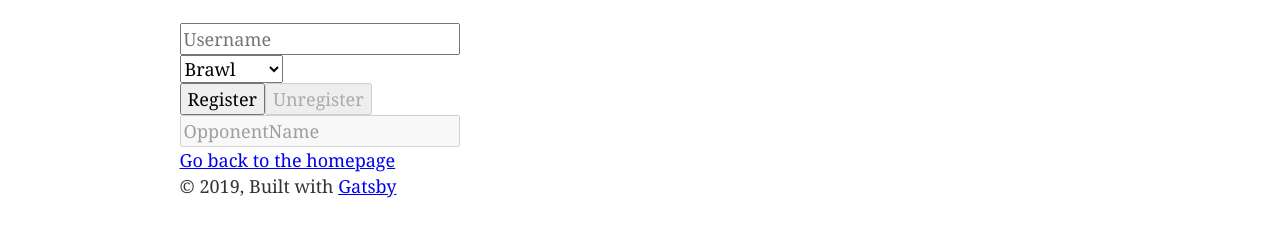
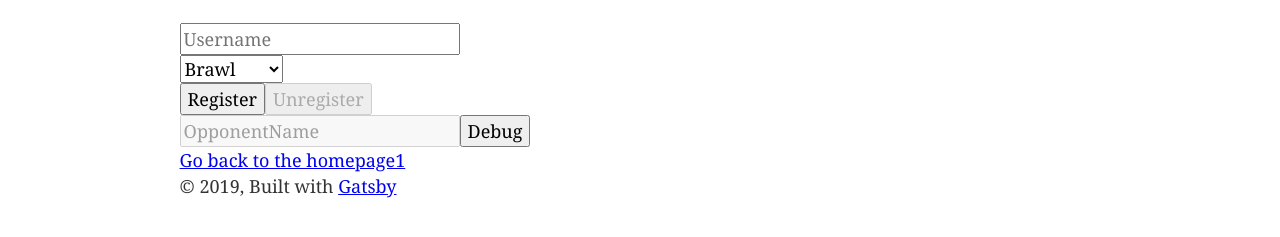
Before and after one commit to dwltkvn/arena-match-maker, a Gatsby site: page /page-2 in a window 1280 px wide. Shown: the part 223-460 px from the top of the page. Built offline with nearby package versions, Linux system fonts and the light colour scheme; Gatsby itself is replaced by a stand-in of ours.

```diff
--- a/src/pages/page-2.js
+++ b/src/pages/page-2.js
@@ -14,6 +14,7 @@
     // this.handeEvent = this.handleEvent.bind(this);
     this.register = this.register.bind(this)
     this.unregister = this.unregister.bind(this)
+    this.debug = this.debug.bind(this)
     this.state = {
       stateUserRegistered: false,
     }
@@ -70,6 +71,41 @@
       .catch(error => this.setState({ stateUserRegistered: true }))
   }
 
+  debug() {
+    console.log("debug")
+
+    const username = this.refUserInput.value
+    const mode = this.refModeSelect.value
+    const fbpath = `${mode}/${username}`
+
+    firebase
+      .database()
+      .ref(fbpath)
+      .once("value")
+      .then(snapshot => {
+        //const v = snapshot.val()
+        //const v = snapshot
+        //console.log(v)
+        //console.log(v.ref.parent)
+        //snapshot.ref.parent.once("value").then(snap => {
+        snapshot.ref.parent
+          .orderByChild("opponent")
+          .equalTo("")
+          .limitToFirst(1)
+          .once("value")
+          .then(snap => {
+            const vals = snap.val()
+            const keys = Object.keys(vals)
+            const max = keys.length
+            const r = Math.floor(Math.random() * Math.floor(max))
+
+            console.log(vals)
+            //console.log(r, keys[r])
+          })
+        //console.log(v.ref.parent)
+      })
+  }
+
   render() {
     //const {classes} = this.props;
     //const {myState} = this.state;
@@ -121,8 +157,11 @@
             ref={input => (this.refOpponentInput = input)}
             disabled={true}
           />
+          <button type="button" onClick={() => this.debug()}>
+            Debug
+          </button>
         </div>
-        <Link to="/">Go back to the homepage</Link>
+        <Link to="/">Go back to the homepage1</Link>
       </Layout>
     )
   }
```
